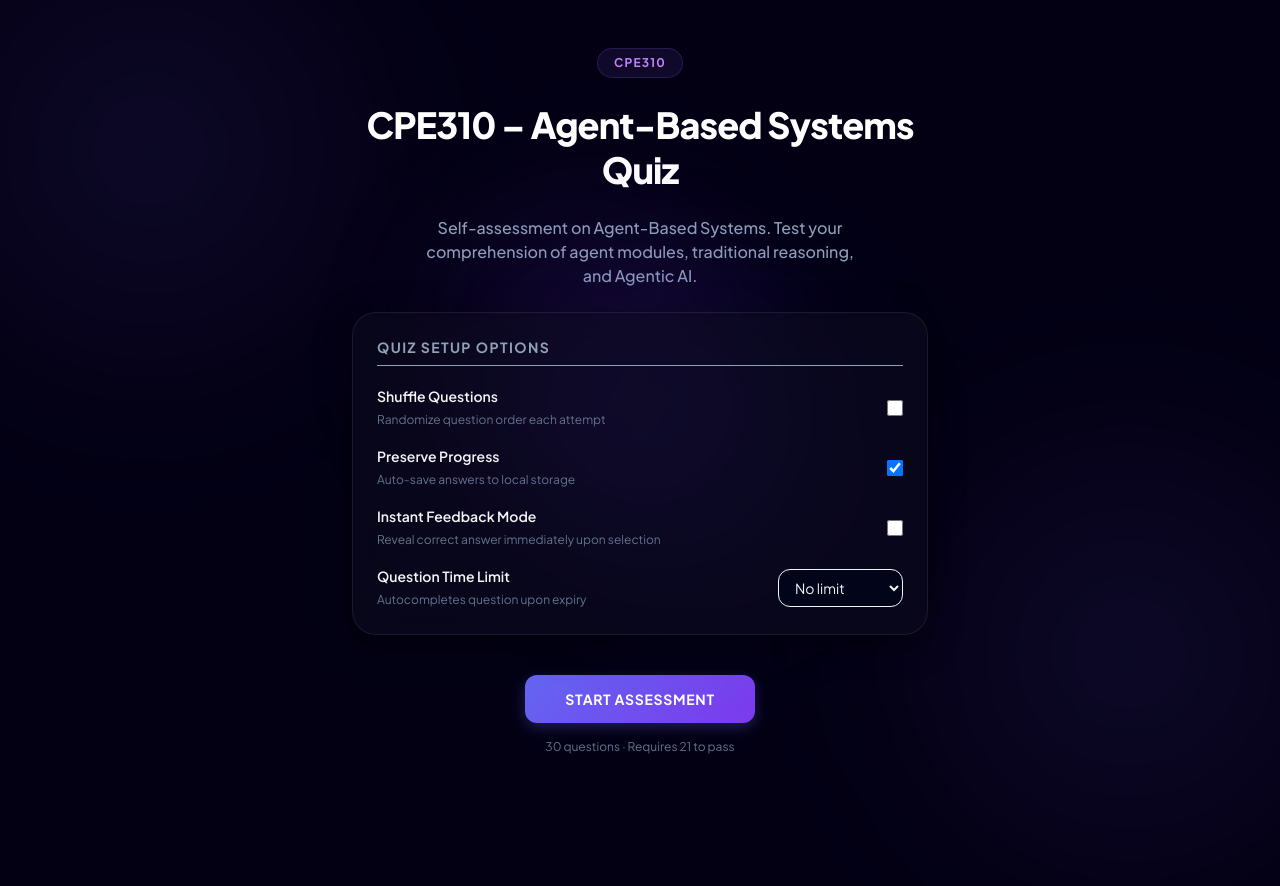
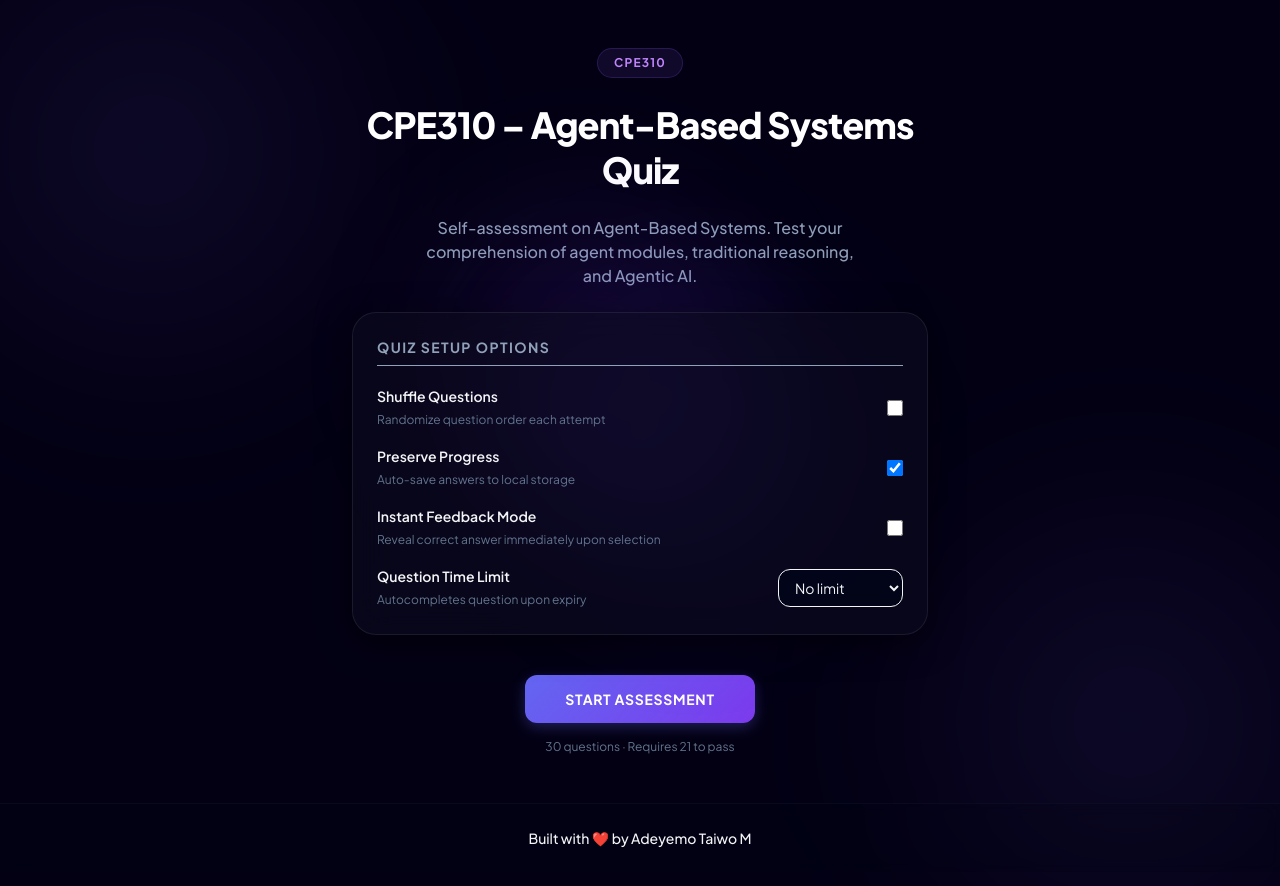
Before and after one commit to adeyemo-taiwo-m/ATM-QUIZ, a Next.js app: page / in a window 1280 px wide. Shown: the top 886 px of the page. Built offline with nearby package versions, Linux system fonts and the light colour scheme.

Commit message:
Add footer to RootLayout

```diff
--- a/src/app/layout.tsx
+++ b/src/app/layout.tsx
@@ -19,11 +19,18 @@ export default function RootLayout({
 }>) {
   return (
     <html lang="en" className={plusJakartaSans.variable}>
-      <body className="min-h-screen text-slate-100 antialiased relative selection:bg-brand-500/30 selection:text-brand-200">
+      <body className="min-h-screen text-slate-100 antialiased relative selection:bg-brand-500/30 selection:text-brand-200 flex flex-col justify-between">
         {/* Glow Effects */}
         <div className="ambient-glow top-[-100px] left-[-100px]" />
         <div className="ambient-glow bottom-[-100px] right-[-100px]" />
-        {children}
+
+        <div className="flex-grow flex flex-col justify-center">
+          {children}
+        </div>
+
+        <footer className="w-full text-center py-6 text-xs md:text-sm text-slate-550 font-medium relative z-10 border-t border-slate-900/40 bg-slate-950/20 backdrop-blur-sm">
+          Built with ❤️ by Adeyemo Taiwo M
+        </footer>
       </body>
     </html>
   );
```
